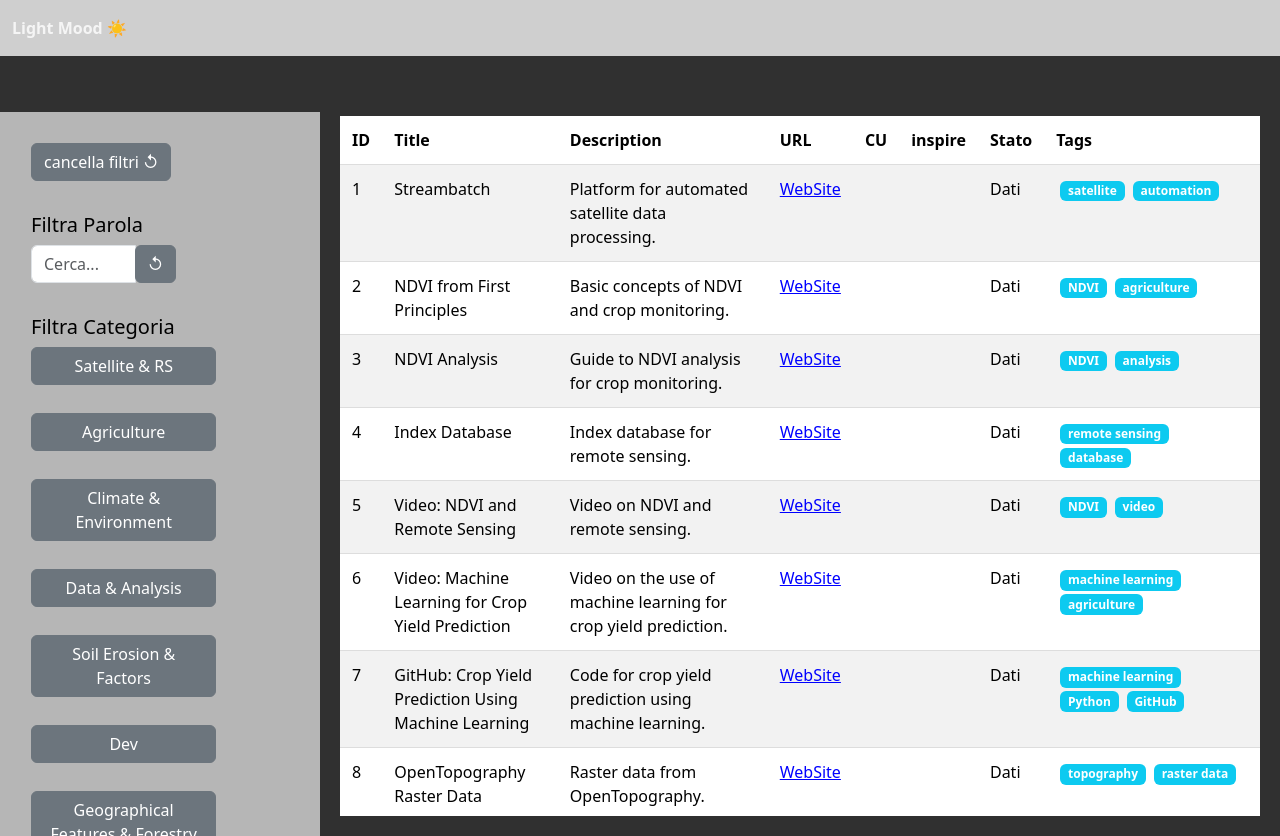
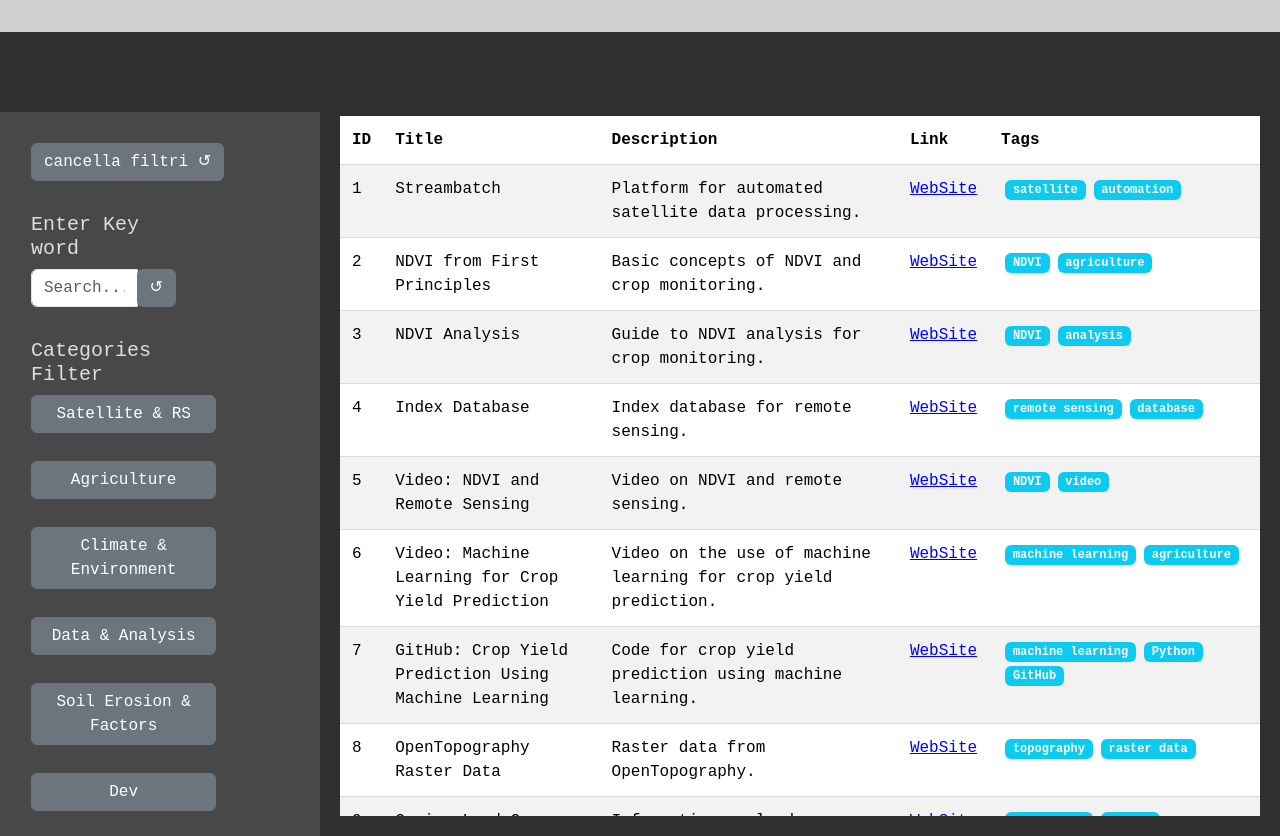
Before and after one commit to JungleKiosk/tagLinks, a Vue app: page / in a window 1280 px wide. Built offline with nearby package versions, Linux system fonts and the light colour scheme.

Commit message:
test git

```diff
--- a/src/assets/scss/app.scss
+++ b/src/assets/scss/app.scss
@@ -8,6 +8,7 @@
 body.dark_mode {
     background-color: $bg_color_dark;
     color: $text_color_dark;
+    font-family: monospace;
   }
 
   body.light_mode {
--- a/src/assets/scss/partials/_links.scss
+++ b/src/assets/scss/partials/_links.scss
@@ -1,7 +1,8 @@
 
 
 .sidebar {
-    background-color: #b6b6b6;
+    background-color: #b8b8b82d;
+    color: #ddd;
     padding: 15px;
     height: 100vh;
     position: fixed;
--- a/src/components/partials/NavbarVue.vue
+++ b/src/components/partials/NavbarVue.vue
@@ -25,9 +25,9 @@ export default {
             </button>
             <div class="collapse navbar-collapse" id="navbarNav">
 
-                <span style="cursor: pointer;" @click="toggleTheme" class="theme-toggle">
+<!--                 <span style="cursor: pointer;" @click="toggleTheme" class="theme-toggle">
                     {{ isDarkMode ? 'Light Mood ☀️' : 'Dark Mood 🌙' }}
-                </span>
+                </span> -->
 
             </div>
         </div>
--- a/src/views/HomeView.vue
+++ b/src/views/HomeView.vue
@@ -145,9 +145,9 @@ export default {
         <!-- Sidebar -->
         <span class="btn btn-secondary m-3" @click="resetAllFilters">cancella filtri &#8634</span> <br>
         <div class="col-6 m-3">
-          <h5>Filtra Parola</h5>
+          <h5>Enter Key word</h5>
           <div class="input-group">
-            <input class="search_bar form-control" type="text" v-model="searchQuery" placeholder="Cerca..."
+            <input class="search_bar form-control" type="text" v-model="searchQuery" placeholder="Search..."
               @input="onSearchInput" />
             <div class="input-group-append">
               <button class="btn btn-secondary" type="button" @click="resetSearchQuery">&#8634</button>
@@ -193,7 +193,7 @@ export default {
         </div> -->
         <div class="row">
           <div class="col-8 m-3">
-            <h5>Filtra Categoria</h5>
+            <h5>Categories Filter</h5>
             <div v-for="group in groupedTags" :key="group.category" class="tag-group">
               <button class="btn btn-secondary w-100 mb-2" @click="toggleCategory(group.category)">
                 {{ group.category }}
@@ -219,10 +219,10 @@ export default {
                   <th>ID</th>
                   <th>Title</th>
                   <th>Description</th>
-                  <th>URL</th>
-                  <th>CU</th>
+                  <th>Link</th>
+                  <!-- <th>CU</th>
                   <th>inspire</th>
-                  <th>Stato</th>
+                  <th>Stato</th> -->
                   <th>Tags</th>
                 </tr>
               </thead>
@@ -234,16 +234,16 @@ export default {
                   <td> <a v-if="link.url" style="color: blue;" :href="link.url" target="_blank">WebSite</a>
                     <span v-else>N/A</span>
                   </td>
-                  <td><span class="badge bg-secondary">{{ link.cu }}</span></td>
-                  <td>
+                  <!-- <td><span class="badge bg-secondary">{{ link.cu }}</span></td> -->
+<!--                   <td>
                     <router-link to="/glossario" class=" text-light">
                       <a class="text-primary" @click="openInspireModal(inspire)">
                         {{ Array.isArray(link.inspire) ? link.inspire.join(', ') : link.inspire
                         }}
                       </a>
                     </router-link>
-                  </td>
-                  <td>
+                  </td> -->
+<!--                   <td>
                     <span>Dati</span> <br>
                     <span class="badge" :class="{
                       'bg-success': link.stato === 'Noti e Accessibili',
@@ -252,7 +252,7 @@ export default {
                     }">
                       {{ link.stato }}
                     </span>
-                  </td>
+                  </td> -->
                   <td>
                     <span v-for="tag in link.tags" :key="tag" class="text-white"
                       :class="selectedTag === tag ? 'badge bg-primary' : 'badge bg-info text-dark mx-1'">
```
